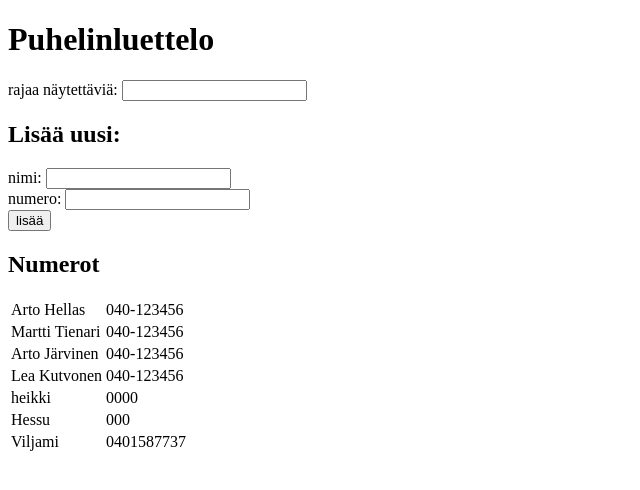
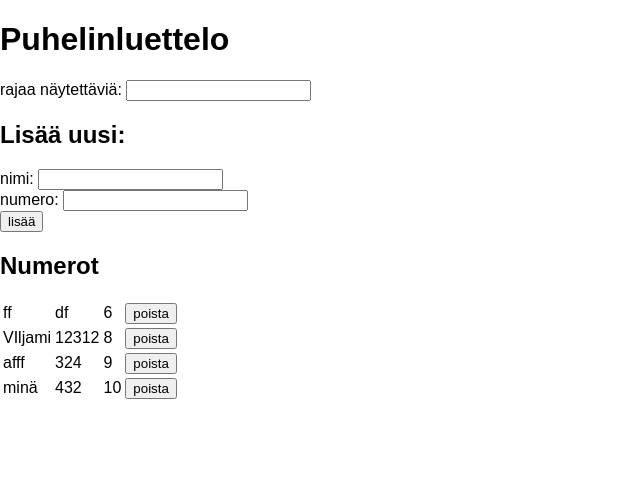
Before and after one commit to viljamivirolainen/fullstack2, a React (Create React App) app in the folder puhelinluettelo/: page / in a window 1280 px wide. Shown: the top 490 px of the page, without its empty margins (0-640 px from the left). Built offline with nearby package versions, Linux system fonts and the light colour scheme; data requests are answered from the project's data file.

Commit message:
2.19 toimii

```diff
--- a/puhelinluettelo/db.json
+++ b/puhelinluettelo/db.json
@@ -1,39 +1,24 @@
 {
   "persons": [
     {
-      "name": "Arto Hellas",
-      "number": "040-123456",
-      "id": 1
-    },
-    {
-      "name": "Martti Tienari",
-      "number": "040-123456",
-      "id": 2
-    },
-    {
-      "name": "Arto Järvinen",
-      "number": "040-123456",
-      "id": 3
-    },
-    {
-      "name": "Lea Kutvonen",
-      "number": "040-123456",
-      "id": 4
-    },
-    {
-      "name": "heikki",
-      "number": "0000",
-      "id": 5
-    },
-    {
-      "name": "Hessu ",
-      "number": "000",
+      "name": "ff",
+      "number": "df",
       "id": 6
     },
     {
-      "name": "Viljami",
-      "number": "0401587737",
-      "id": 7
+      "name": "VIljami",
+      "number": "12312",
+      "id": 8
+    },
+    {
+      "name": "afff",
+      "number": "324",
+      "id": 9
+    },
+    {
+      "name": "minä",
+      "number": "432",
+      "id": 10
     }
   ]
 }
--- a/puhelinluettelo/src/App.js
+++ b/puhelinluettelo/src/App.js
@@ -1,4 +1,5 @@
 import React from 'react';
+import './index.css';
 import personService from './services/persons'
 class App extends React.Component {
   constructor(props) {
@@ -7,38 +8,81 @@ class App extends React.Component {
       persons: [],
       newName: '',
       newNumber:'',
-      filter: ''
+      filter: '',
+      message: null
     }
   }
 
   addPerson = (event) => {
     event.preventDefault()
-
+    event.persist()
     const personObject = {
       name: this.state.newName,
       number: this.state.newNumber
     }
+
     const names = this.state.persons.map((x)=>x.name)
     if (!names.includes(personObject.name)) {
       personService.create(personObject)
         .then(response => {
-        console.log(response)
-      })
-      const persons = this.state.persons.concat(personObject)
+          const newPerson = {name: this.state.newName, number: this.state.newNumber, id: response.id}
+          const persons = this.state.persons.concat(newPerson)
           this.setState({
             persons: persons,
             newName: '',
             newNumber: ''
           })
+          console.log(response)
+      }).then(()=>this.handleMessageChange('Lisättiin ' + personObject.name))
+
     } else {
-      alert('Saman niminen henkilö on jo listalla')
+      if(window.confirm(personObject.name + ' on jo luettelossa, korvataanko vanha numero uudella?')) {
+        const toBeUpdatedPerson = this.state.persons.find(person=>person.name === personObject.name)
+        console.log(toBeUpdatedPerson)
+        const updatedPerson = {name: toBeUpdatedPerson.name, number: this.state.newNumber, id:toBeUpdatedPerson.id}
+        console.log(updatedPerson)
+        personService.update(updatedPerson.id, updatedPerson)
+          .then(response => {
+            console.log(response)
+            const updatedPersons = this.state.persons.map(person=>person.id !== updatedPerson.id ? person : updatedPerson)
             this.setState({
-        persons: this.state.persons,
+              persons: updatedPersons,
               newName: '',
               newNumber: ''
             })
+          })
+          .then(()=>this.handleMessageChange('Korvattiin henkilön ' + personObject.name + ' puhelinnumero uudella'))
+          .catch(error=>{
+            const persons = this.state.persons.filter(person => person.id !== updatedPerson.id)
+            this.setState({
+              persons:persons,
+              newName:updatedPerson.name,
+              newNumber:updatedPerson.number
+            })
+            this.addPerson(event)
+          })
+
+      }
     }
 
+  }
+
+  handleMessageChange = (text) => {
+    this.setState({message:text})
+    setTimeout(() => {
+      this.setState({message: null})
+    }, 5000)
+  }
+
+  removePerson = (toBeRemoved) => {
+    if(window.confirm('poistetaanko ' + toBeRemoved.name + '?')) {
+      personService.remove(toBeRemoved.id)
+        .then(response =>{
+          console.log(response)
+          const persons = this.state.persons.filter(person => person.id !== toBeRemoved.id)
+          this.setState({persons:persons})
+      }).then(()=>this.handleMessageChange('Poistettiin ' + toBeRemoved.name))
+    }
   }
 
   handleNameChange = (event) => {
@@ -75,6 +119,7 @@ class App extends React.Component {
 
     return (
       <div>
+        <Notification message={this.state.message}/>
         <h1>Puhelinluettelo</h1>
         <Filter filter = {this.state.filter} handler = {this.handleFilterChange}/>
         <h2>Lisää uusi:</h2>
@@ -82,7 +127,7 @@ class App extends React.Component {
         <h2>Numerot</h2>
         <table>
           <tbody>
-            {personsToShow.map((person)=><Person key={person.name} person={person}/>)}
+            {personsToShow.map((person)=><Person key={person.id} person={person} deleteHandler={()=>this.removePerson(person)} />)}
           </tbody>
         </table>
       </div>
@@ -110,10 +155,19 @@ const Filter = ({filter, handler}) => {
   </div>)
 }
 
-const Person = ({person}) => {
-  return (<tr><td>{person.name}</td><td>{person.number}</td></tr>)
+const Person = ({person, deleteHandler}) => {
+  return (<tr><td>{person.name}</td><td>{person.number}</td><td>{person.id}</td>{<td><button onClick={deleteHandler}>poista</button></td> }</tr>)
 }
 
-
+const Notification = ({ message }) => {
+  if (message === null) {
+    return null
+  }
+  return (
+    <div className="success">
+      {message}
+    </div>
+  )
+}
 
 export default App
--- a/puhelinluettelo/src/index.css
+++ b/puhelinluettelo/src/index.css
@@ -3,3 +3,14 @@ body {
   padding: 0;
   font-family: sans-serif;
 }
+
+.success {
+  color: black;
+  background: green;
+  font-size: 20px;
+  border-style: solid;
+  border-color:black;
+  border-radius: 5px;
+  padding: 10px;
+  margin-bottom: 10px;
+}
--- a/puhelinluettelo/src/services/persons.js
+++ b/puhelinluettelo/src/services/persons.js
@@ -11,9 +11,14 @@ const create = (newObject) => {
   return request.then(response => response.data)
 }
 
-const update = (id, newObject) => {
-  const request = axios.put(`${baseUrl}/${id}`, newObject)
+const update = (id, updatedObject) => {
+  const request = axios.put(`${baseUrl}/${id}`, updatedObject)
   return request.then(response => response.data)
 }
 
-export default { getAll, create, update }
+const remove = (id) => {
+  const request = axios.delete(`${baseUrl}/${id}`)
+  return request.then(response => response.data)
+}
+
+export default { getAll, create, update, remove }
```
Lines whose indentation alone changed are shown as unchanged.
